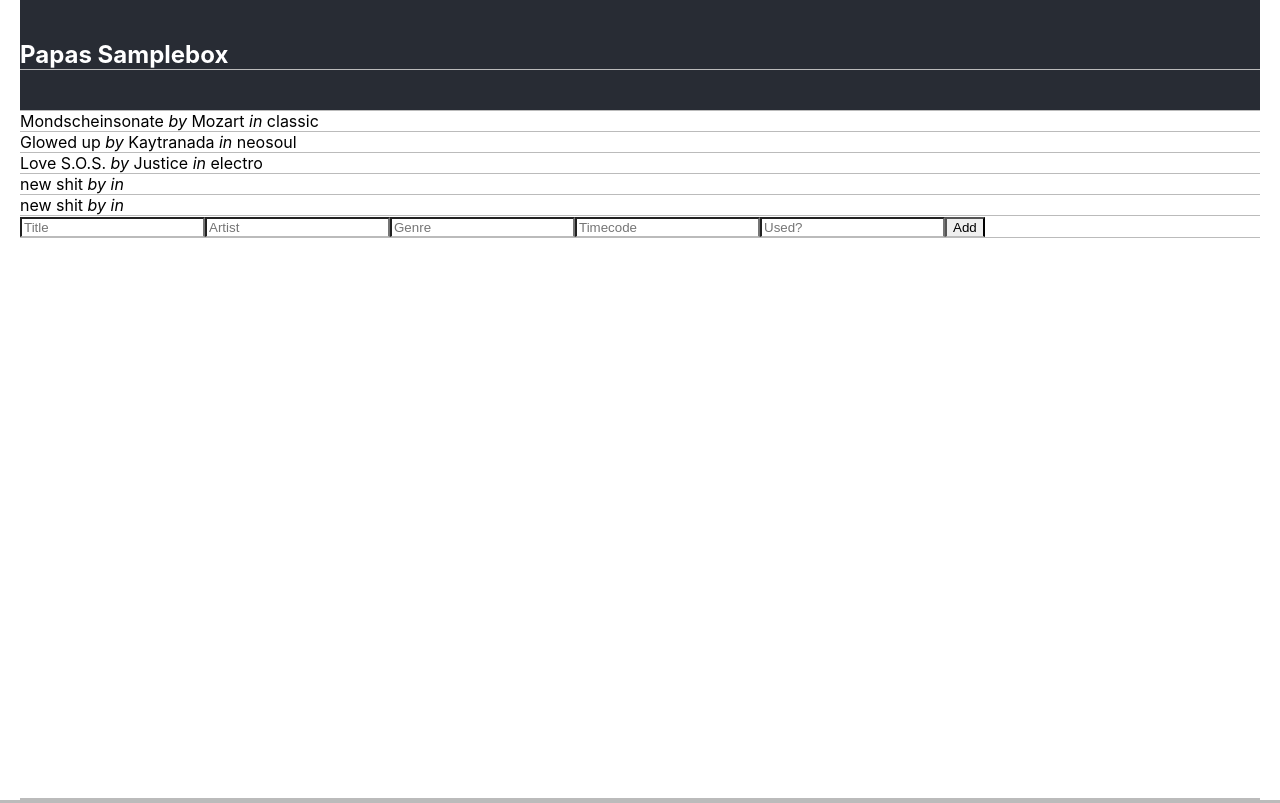
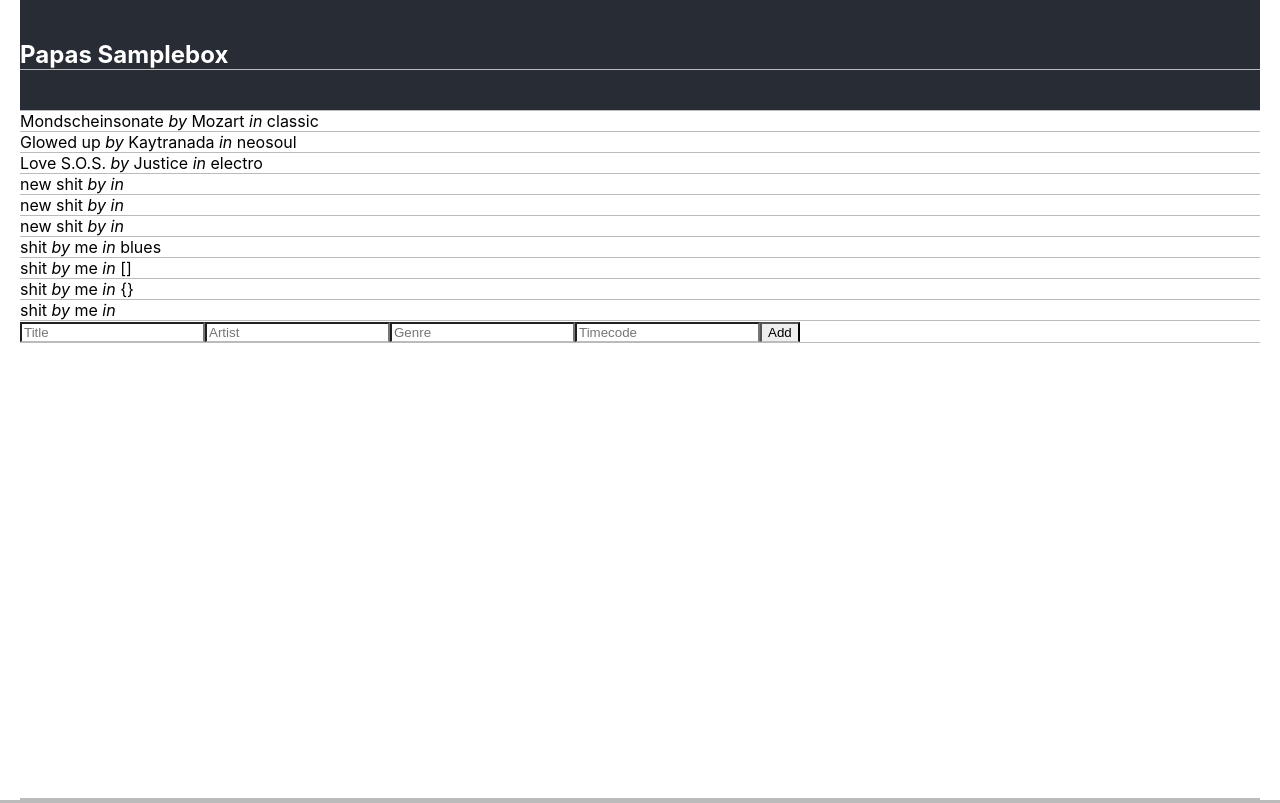
Before and after one commit to manuelpapa/todo, a React (Create React App) app: page / in a window 1280 px wide. Built offline with nearby package versions, Linux system fonts and the light colour scheme; data requests are answered from the project's data file.

Commit message:
Split api into fetch.js and post.js

```diff
--- a/db.json
+++ b/db.json
@@ -28,6 +28,38 @@
     {
       "title": "new shit",
       "id": 5
+    },
+    {
+      "title": "new shit",
+      "id": 6
+    },
+    {
+      "id": "number",
+      "genre": "blues",
+      "artist": "me",
+      "title": "shit",
+      "timecode": "0:01"
+    },
+    {
+      "genre": "[]",
+      "artist": "me",
+      "title": "shit",
+      "timecode": "0:01",
+      "id": 7
+    },
+    {
+      "genre": "{}",
+      "artist": "me",
+      "title": "shit",
+      "timecode": "0:01",
+      "id": 8
+    },
+    {
+      "genre": "",
+      "artist": "me",
+      "title": "shit",
+      "timecode": "0:01",
+      "id": 9
     }
   ]
 }
--- a/src/App.js
+++ b/src/App.js
@@ -1,6 +1,7 @@
 import React, { useState, useEffect } from "react";
 import "./App.css";
-import { fetchSamples, addSamples } from "./api/samplesApi";
+import fetchSamples from "./api/fetchSamples";
+import addSamples from "./api/postSamples";
 
 function App() {
   const [samples, setSamples] = useState(null);
@@ -34,7 +35,6 @@
           <input placeholder="Artist" />
           <input placeholder="Genre" />
           <input placeholder="Timecode" />
-          <input placeholder="Used?" />
           <button onClick={addSample}>Add</button>
         </form>
       </div>
--- /dev/null
+++ b/src/api/fetchSamples.js
@@ -0,0 +1,9 @@
+export default async function fetchSamples() {
+  const response = await fetch("http://localhost:3333/samples");
+  if (!response.ok) {
+    throw response;
+  }
+
+  const result = await response.json();
+  return result;
+}
--- /dev/null
+++ b/src/api/postSamples.js
@@ -0,0 +1,12 @@
+export default function addSamples(newTitle) {
+  fetch("http://localhost:3333/samples", {
+    method: "POST",
+    body: JSON.stringify({
+      genre: "",
+      artist: "me",
+      title: "shit",
+      timecode: "0:01",
+    }),
+    headers: { "Content-Type": "application/json" },
+  });
+}
--- a/src/api/samplesApi.js
+++ /dev/null
@@ -1,17 +0,0 @@
-export async function fetchSamples() {
-  const response = await fetch("http://localhost:3333/samples");
-  if (!response.ok) {
-    throw response;
-  }
-
-  const result = await response.json();
-  return result;
-}
-
-export function addSamples(newTitle) {
-  fetch("http://localhost:3333/samples", {
-    method: "POST",
-    body: JSON.stringify({ title: "new shit" }),
-    headers: { "Content-Type": "application/json" },
-  });
-}
```
